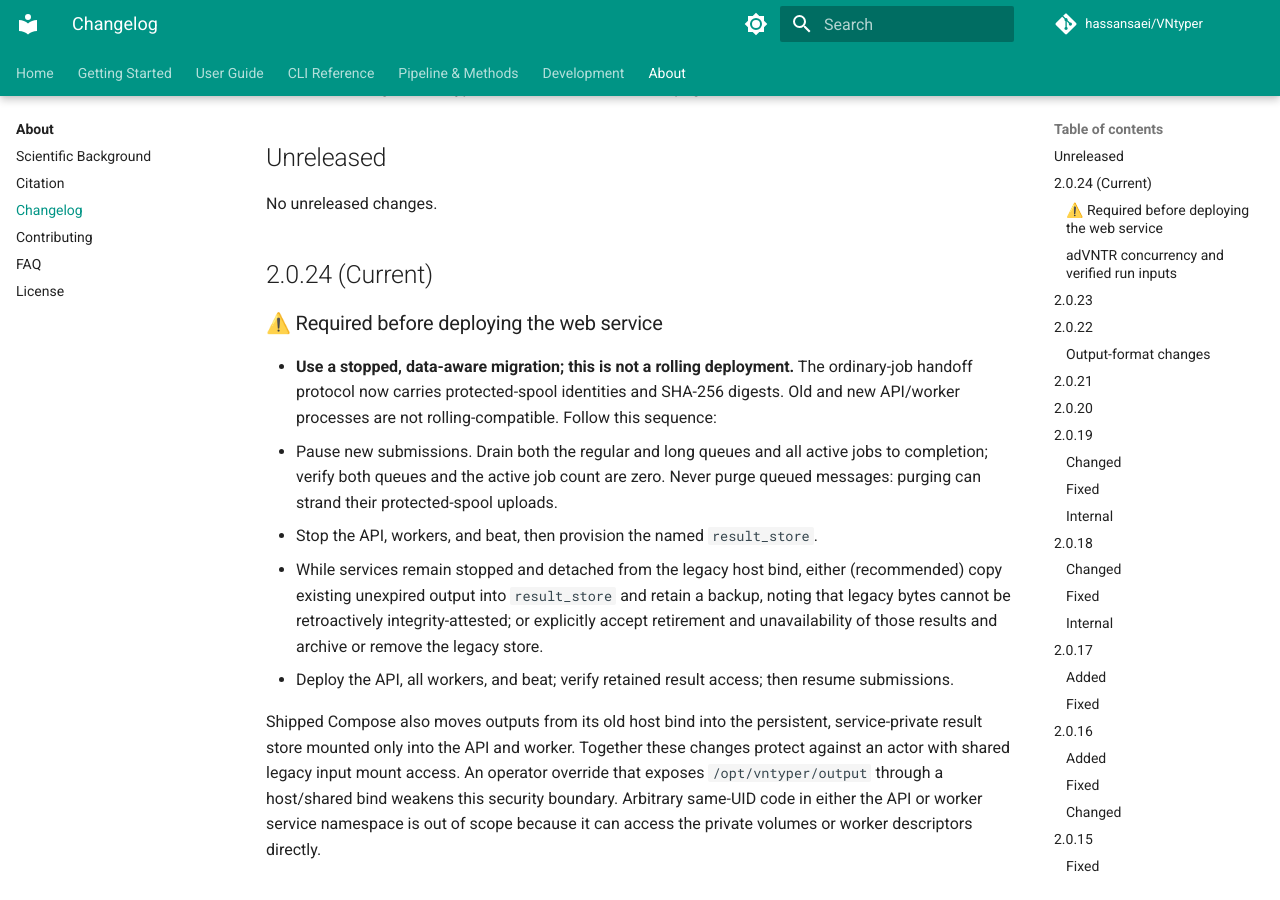
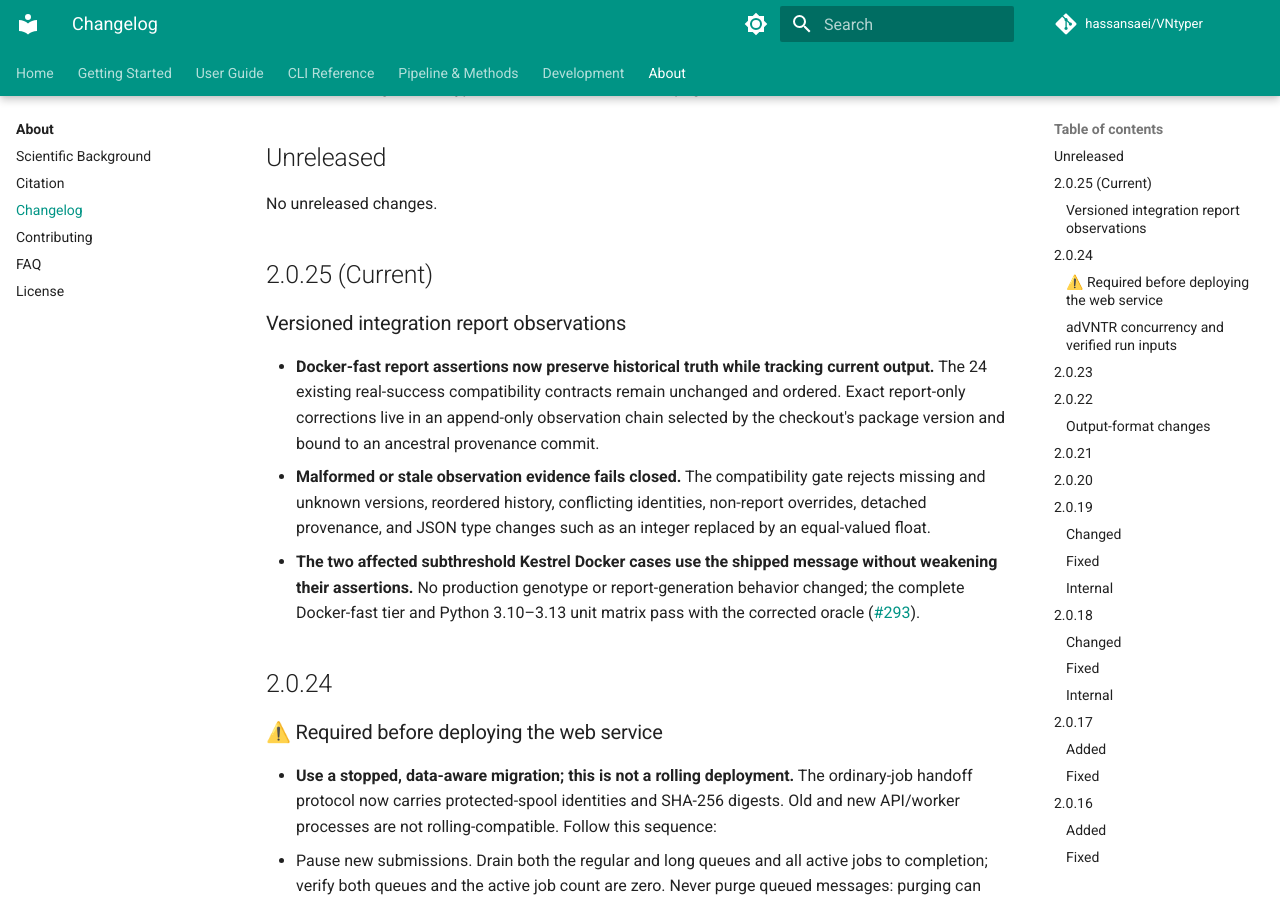
Before and after one commit to hassansaei/VNtyper, an MkDocs documentation site: the page built from docs/about/changelog.md, in a window 1280 px wide and 900 px high, scrolled down 193 px. Built offline with MkDocs 1.6.1 and Material for MkDocs 9.7.7, drawn with Linux system fonts in a browser that asks for light colours; comment, search, counter and statistics services are not loaded.

Commit message:
chore(release): prepare v2.0.25 metadata
Advance the package, citation, and changelog versions and document the provenance-bound integration report observations delivered by issue 293.

```diff
--- a/docs/about/changelog.md
+++ b/docs/about/changelog.md
@@ -6,7 +6,24 @@ All notable changes to VNtyper 2 are documented on this page.
 
 No unreleased changes.
 
-## 2.0.24 (Current)
+## 2.0.25 (Current)
+
+### Versioned integration report observations
+
+- **Docker-fast report assertions now preserve historical truth while tracking current
+  output.** The 24 existing real-success compatibility contracts remain unchanged and
+  ordered. Exact report-only corrections live in an append-only observation chain selected
+  by the checkout's package version and bound to an ancestral provenance commit.
+- **Malformed or stale observation evidence fails closed.** The compatibility gate rejects
+  missing and unknown versions, reordered history, conflicting identities, non-report
+  overrides, detached provenance, and JSON type changes such as an integer replaced by an
+  equal-valued float.
+- **The two affected subthreshold Kestrel Docker cases use the shipped message without
+  weakening their assertions.** No production genotype or report-generation behavior
+  changed; the complete Docker-fast tier and Python 3.10–3.13 unit matrix pass with the
+  corrected oracle ([#293](https://github.com/hassansaei/VNtyper/issues/293)).
+
+## 2.0.24
 
 ### ⚠️ Required before deploying the web service
 
--- a/vntyper/version.py
+++ b/vntyper/version.py
@@ -1,3 +1,3 @@
 # vntyper/version.py
 
-__version__ = "2.0.24"
+__version__ = "2.0.25"
```
Also changed, not shown: 1 other file.
